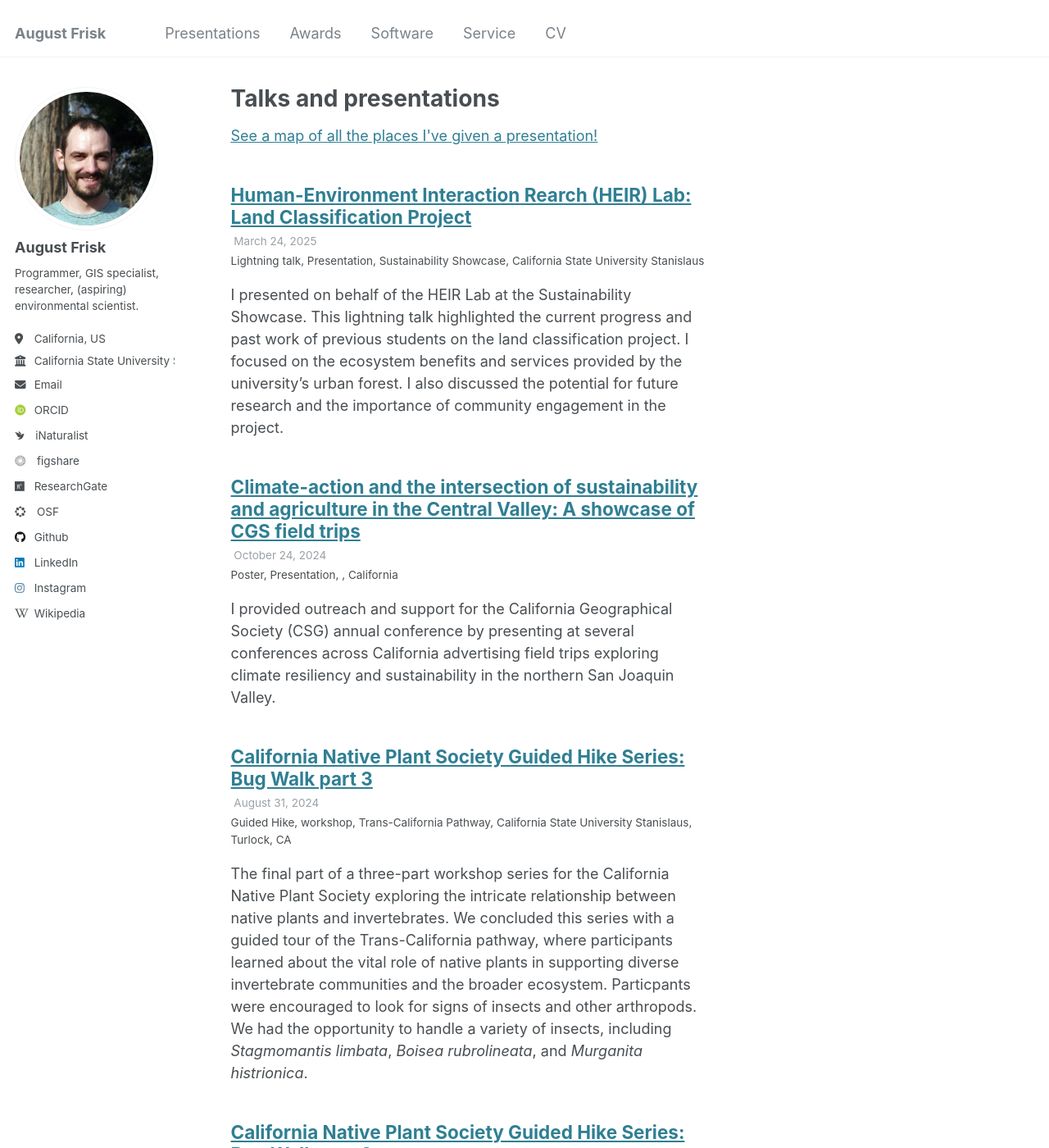
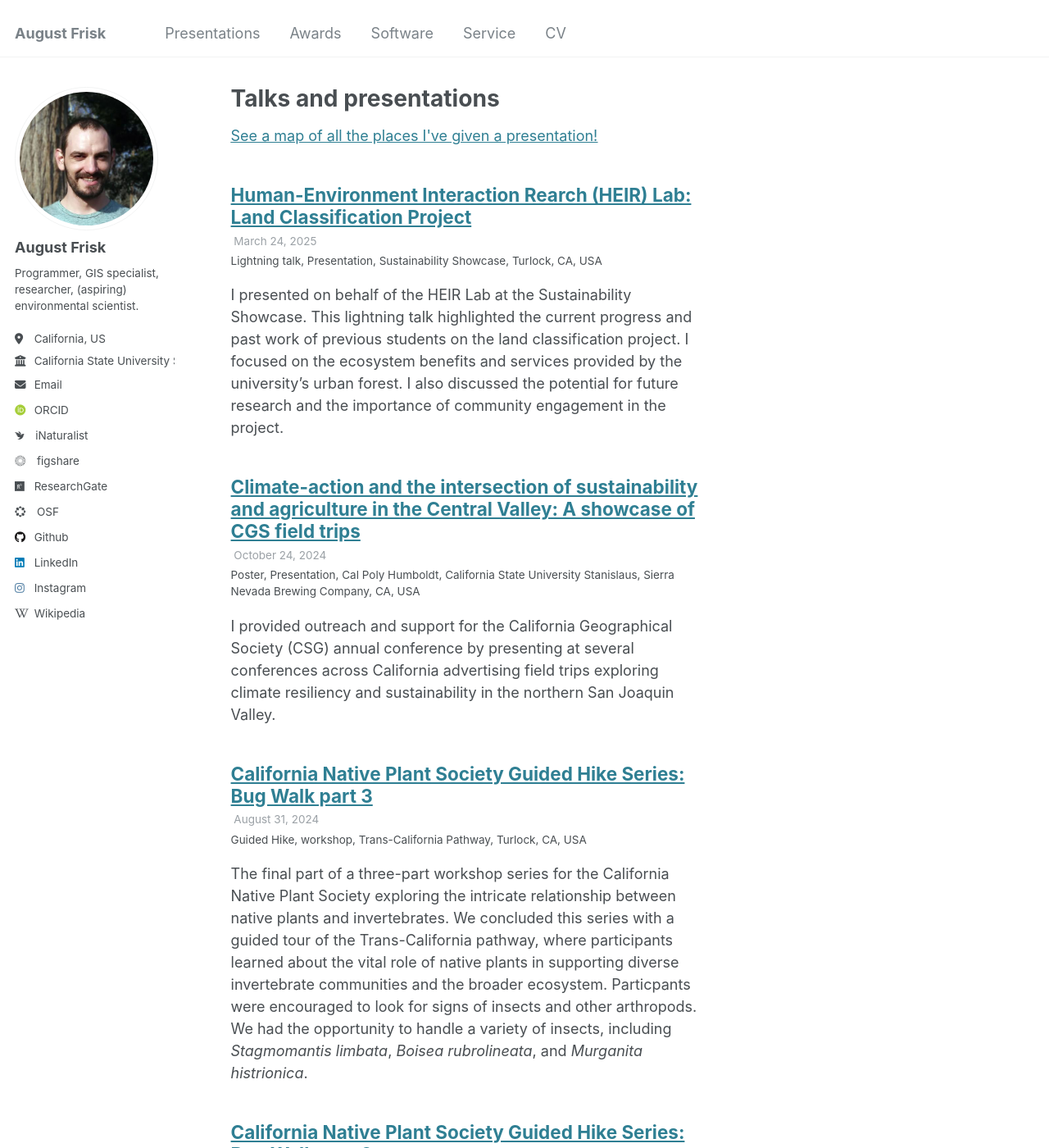
Before and after one commit to 4N0NYM0U5MY7H/4N0NYM0U5MY7H.github.io, a Jekyll site: the page built from _pages/talks.html, in a window 1280 px wide and 1400 px high. Shown: the whole window at 82% size. Built offline with Jekyll 4.4.1, drawn with Linux system fonts in a browser that asks for light colours; some web fonts are replaced; some of the changed text lies outside the part shown.

Commit message:
update location data

```diff
--- a/_talks/2024-08-03-bug-walk-part-1.md
+++ b/_talks/2024-08-03-bug-walk-part-1.md
@@ -3,9 +3,9 @@ title: "California Native Plant Society Guided Hike Series: Bug Walk part 1"
 collection: talks
 type: "Guided Hike, workshop"
 permalink: /talks/2024-08-03-bug-walk-part-1
-venue: "Trans-California Pathway, California State University Stanislaus"
+venue: "Trans-California Pathway"
 date: 2024-08-03
-location: "Turlock, CA"
+location: "Turlock, CA, USA"
 ---
 
 Concetta (CeCe) Hurst-Hart, president of the Northern San Joaquin Valley chapter of the California Native Plant Society, invited me to host a three-part workshop series exploring the intricate relationship between native plants and invertebrates. This first walk focused on analyzing evidence of arthropod activity. We looked at evidence of feeding, talked about various forms of leaf and host plant damage, and examined many gall forms on different host plants on the Trans-California Pathway.
--- a/_talks/2024-08-17-bug-walk-part-2.md
+++ b/_talks/2024-08-17-bug-walk-part-2.md
@@ -3,9 +3,9 @@ title: "California Native Plant Society Guided Hike Series: Bug Walk part 2"
 collection: talks
 type: "Guided Hike, workshop"
 permalink: /talks/2024-08-17-bug-walk-part-2
-venue: "Trans-California Pathway, California State University Stanislaus"
+venue: "Trans-California Pathway"
 date: 2024-08-17
-location: "Turlock, CA"
+location: "Turlock, CA, USA"
 ---
 
 The second part of a three-part workshop series for the California Native Plant Society exploring the intricate relationship between native plants and invertebrates. This walk focused on the unintended consequences of insecticides. We discussed how targeted "pests" are usually not affected in a way that deters them from returning. We also talked about how these pesticides are more effective at killing their natural predators than the intended "pest" species. We found many dead/dying arthropods that showed signs of recent exposure to insecticides on the south side of Naraghi Hall, around Willow Lake, near the Greenhouse, and on the western edge of the Trans-California Pathway.
--- a/_talks/2024-08-31-bug-walk-part-3.md
+++ b/_talks/2024-08-31-bug-walk-part-3.md
@@ -3,9 +3,9 @@ title: "California Native Plant Society Guided Hike Series: Bug Walk part 3"
 collection: talks
 type: "Guided Hike, workshop"
 permalink: /talks/2024-08-31-bug-walk-part-3
-venue: "Trans-California Pathway, California State University Stanislaus"
+venue: "Trans-California Pathway"
 date: 2024-08-31
-location: "Turlock, CA"
+location: "Turlock, CA, USA"
 ---
 
 The final part of a three-part workshop series for the California Native Plant Society exploring the intricate relationship between native plants and invertebrates. We concluded this series with a guided tour of the Trans-California pathway, where participants learned about the vital role of native plants in supporting diverse invertebrate communities and the broader ecosystem. Particpants were encouraged to look for signs of insects and other arthropods. We had the opportunity to handle a variety of insects, including *Stagmomantis limbata*, *Boisea rubrolineata*, and *Murganita histrionica*.
--- a/_talks/2024-10-24-cgs-field-trips.md
+++ b/_talks/2024-10-24-cgs-field-trips.md
@@ -3,9 +3,9 @@ title: "Climate-action and the intersection of sustainability and agriculture in
 collection: talks
 type: "Poster, Presentation"
 permalink: /talks/2024-10-24-cgs-field-trips
-venue: ""
+venue: "Cal Poly Humboldt, California State University Stanislaus, Sierra Nevada Brewing Company"
 date: 2024-10-24
-location: "California"
+location: "CA, USA"
 ---
 
 I provided outreach and support for the California Geographical Society (CSG) annual conference by presenting at several conferences across California advertising field trips exploring climate resiliency and sustainability in the northern San Joaquin Valley.
--- a/_talks/2025-03-24-land-classification.md
+++ b/_talks/2025-03-24-land-classification.md
@@ -5,7 +5,7 @@ type: "Lightning talk, Presentation"
 permalink: /talks/2025-03-24-land-classification
 venue: "Sustainability Showcase"
 date: 2025-03-24
-location: "California State University Stanislaus"
+location: "Turlock, CA, USA"
 ---
 
 I presented on behalf of the HEIR Lab at the Sustainability Showcase. This lightning talk highlighted the current progress and past work of previous students on the land classification project. I focused on the ecosystem benefits and services provided by the university's urban forest. I also discussed the potential for future research and the importance of community engagement in the project.
--- a/talkmap/org-locations.js
+++ b/talkmap/org-locations.js
@@ -1,4 +1,9 @@
 var addressPoints = [
+  [  //Sustainability Showcase 2025
+    "Turlock, CA",
+    37.5248452,
+    -120.8613437,877
+  ],
   [  //SJCV 2024 - CGS Outreach
     "Turlock, CA",
     37.52341975052011,
```
